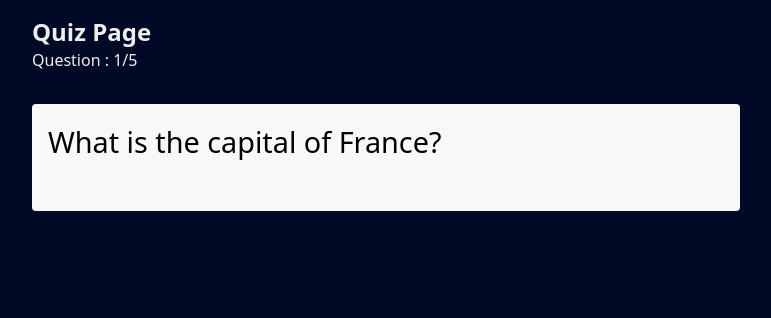
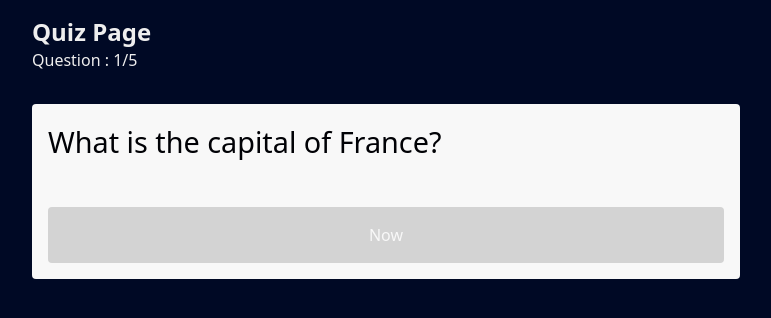
Before and after one commit to dim50dim/quiz_page, a Next.js app: page /quiz in a window 1280 px wide. Shown: the top 318 px of the page, without its empty margins (254-1025 px from the left). Built offline with nearby package versions, Linux system fonts and the light colour scheme.

Commit message:
added two buttons to ternary operator.

```diff
--- a/src/app/quiz/page.tsx
+++ b/src/app/quiz/page.tsx
@@ -51,6 +51,11 @@ const page = () => {
                         <span>{answer}</span>
                     </li>
                 })}
+                {checked ? (
+               <button className='btn'>Next</button>
+                ) : (
+                  <button className='btn-disabled'>Now</button>
+                )}
             </div>
 
             ) : (
```
